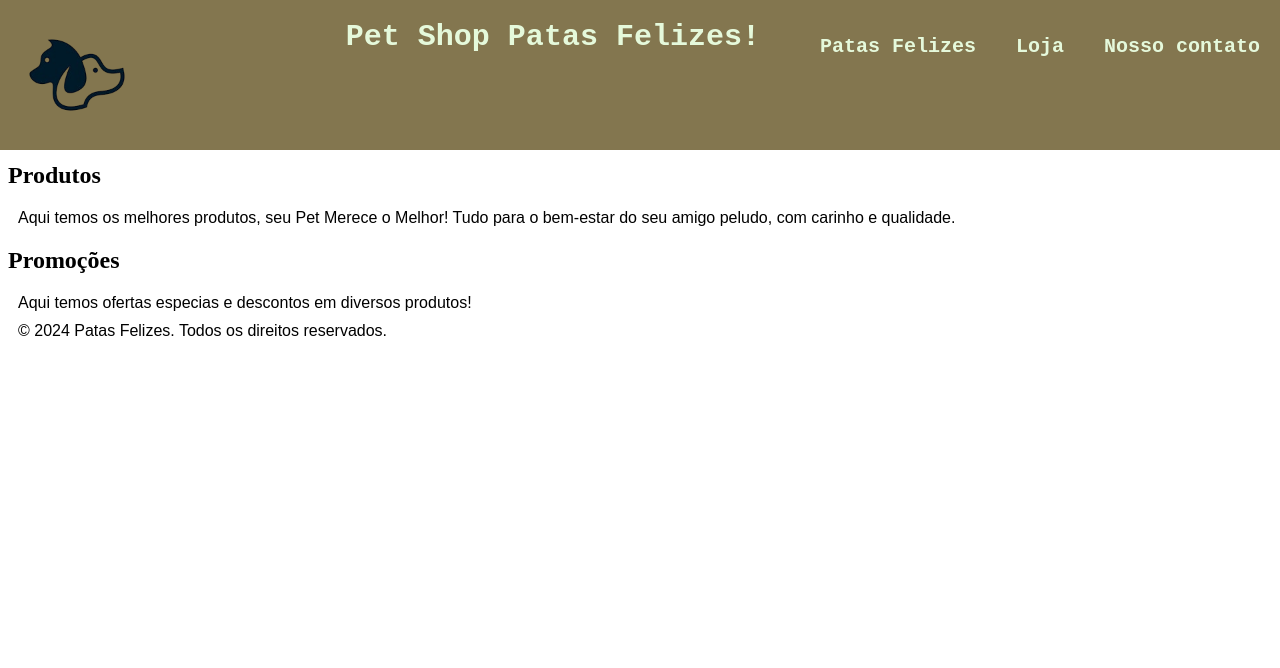
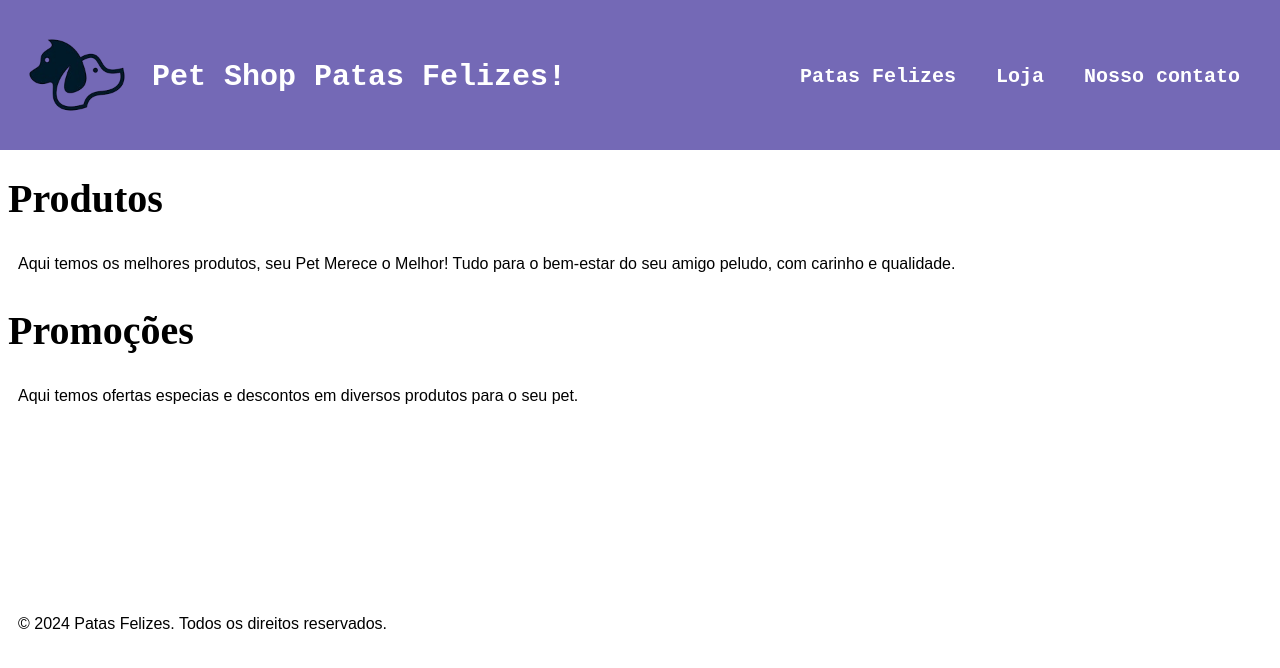
Before and after one commit to Cutrin7/pet-shop-patas-felizes, a plain HTML site: page index.html in a window 1280 px wide. Drawn offline with Linux system fonts and the light colour scheme.

Commit message:
Add files via upload

```diff
--- a/css/style.css
+++ b/css/style.css
@@ -24,21 +24,31 @@ table.center {
 
 
 
-
-
 header{
-  color: #E5F9DB;/* altera a cor da letra*/
-  background: #83764F; /* altera a cor de fundo */
+  color: #ffffff;/* altera a cor da letra*/
+  background: #7469B6; /* altera a cor de fundo */
   font-family: 'Courier New', Courier, monospace; /* mudar a fonte */
   font-size: 15px;/* tamanho da fonte */
   margin: -8px;
   display: flex;
+  justify-content: space-between;
+}
 
-}
+
+.pai{
+  display: flex;
+  }
+
+
 
 h1 {
   text-align: center ;/* alinhamento de texto */
-  background:  #83764F;
+  position: relative;
+  top: 40px;
+}
+
+h2{
+  font-size: 30px;
 }
 
 p {
@@ -56,7 +66,7 @@ display: flex;
 width: 50px 50px; /* largura */
 height:50px 50px;/* altura */
 
-color: #E5F9DB;
+color: #ffffff;
 font-size: 20px;
 font-weight: bold;/* fonte em negrito */
 border-radius: 5px ;/* borda curvada */
@@ -64,8 +74,8 @@ border-radius: 5px ;/* borda curvada */
 
 
 a:hover {
-color: #A2A378;
-background: #E5F9DB;
+color: #7469B6;
+background: #FFE6E6;
 border: 1px solid black ; /* borda */
 transition: all 0.5s; /* transição */
 }
@@ -73,6 +83,9 @@ transition: all 0.5s; /* transição */
 ul {
   list-style: none;/* estilo de lista */
   display: flex; /* exibir */
+  position: relative;
+  top: 30px;
+  right: 20px;
   flex-direction: row; /* direção */
   justify-content:space-evenly; /* alinhar */
   align-items: center;
@@ -88,3 +101,26 @@ cursor: pointer;
 form{
 margin: 10px;
 }
+
+.foto{
+  transition: transform 1s;
+  transform: translateX(0) scale(1);
+}
+
+.foto:hover{
+transition: all 0.5;
+transform: translateX(10px) scale(1.1);
+}
+
+h2{
+  font-size: 40px;
+}
+
+.rodape{
+  position: relative;
+  top: 200px;
+}
+
+table{
+background: #FFE6E6;
+}
--- a/index.html
+++ b/index.html
@@ -10,8 +10,12 @@
 
 <body><!-- Corpo -->
  <header><!-- Cabeçalho -->
-    <img class="logo" src="/Imagens/logo2.png" alt="logo Patas Felizes">
-        <h1>Pet Shop Patas Felizes!</h1><!-- texto de maior valor 1 -->
+
+  <div class="pai">
+  <img class="logo" src="/Imagens/logo2.png" alt="logo Patas Felizes">
+  <h1>Pet Shop Patas Felizes!</h1><!-- texto de maior valor 1 -->
+  </div>
+
           <nav><!-- navegação -->
               <ul><!-- listas -->
                 <li><a href="index.html">Patas Felizes</a><!-- botão de clicar --></li>
@@ -30,10 +34,13 @@
 
  <section>
     <h2>Promoções</h2>
-    <p>Aqui temos ofertas especias e descontos em diversos produtos! </p>
+    <p>Aqui temos ofertas especias e descontos em diversos produtos para o seu pet.</p>
  </section>
 </main>
 
+<div class="rodape">
 <footer><p>© 2024 Patas Felizes. Todos os direitos reservados.</p></footer><!-- rodape -->
+</div>
+
 </body>
 </html>
```
Also changed, not shown: Contato.html (+4 -3 lines), Loja.html (+16 -17 lines), Imagens/cachorro branco.png (added).
